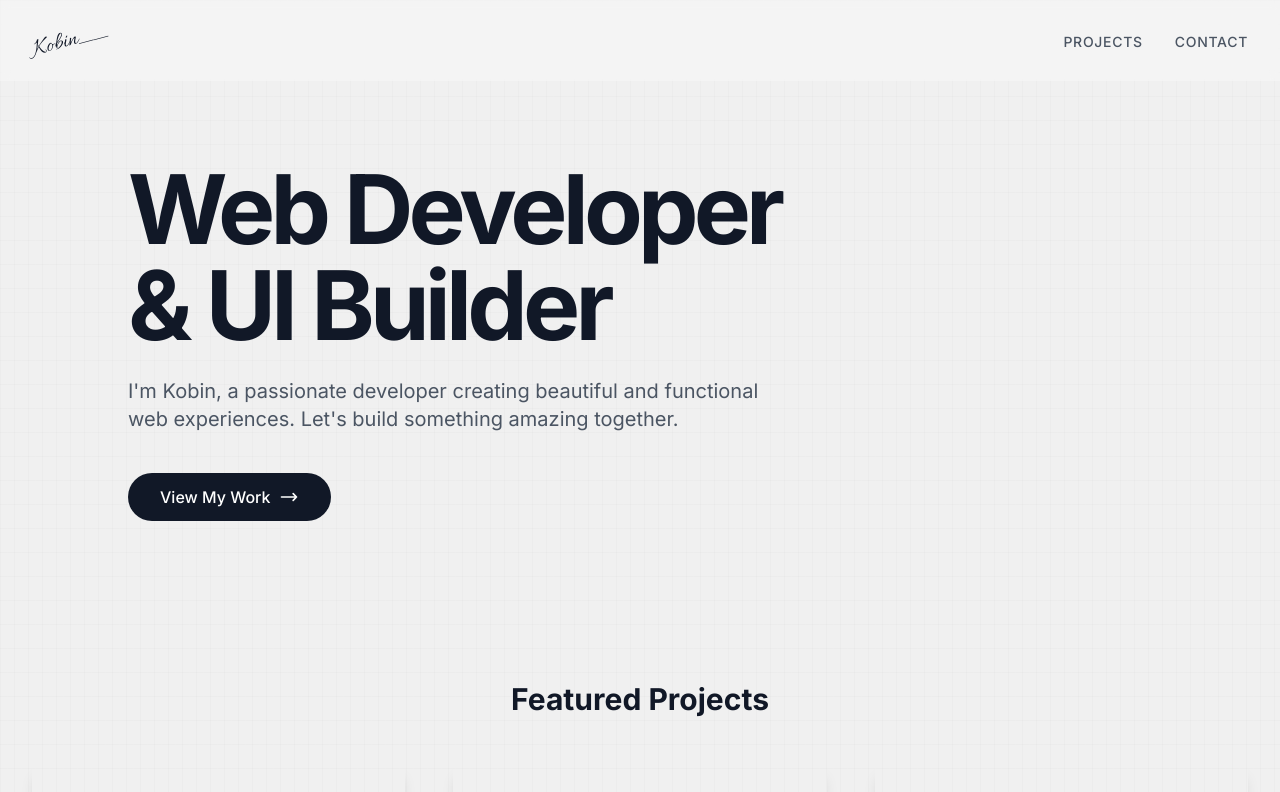
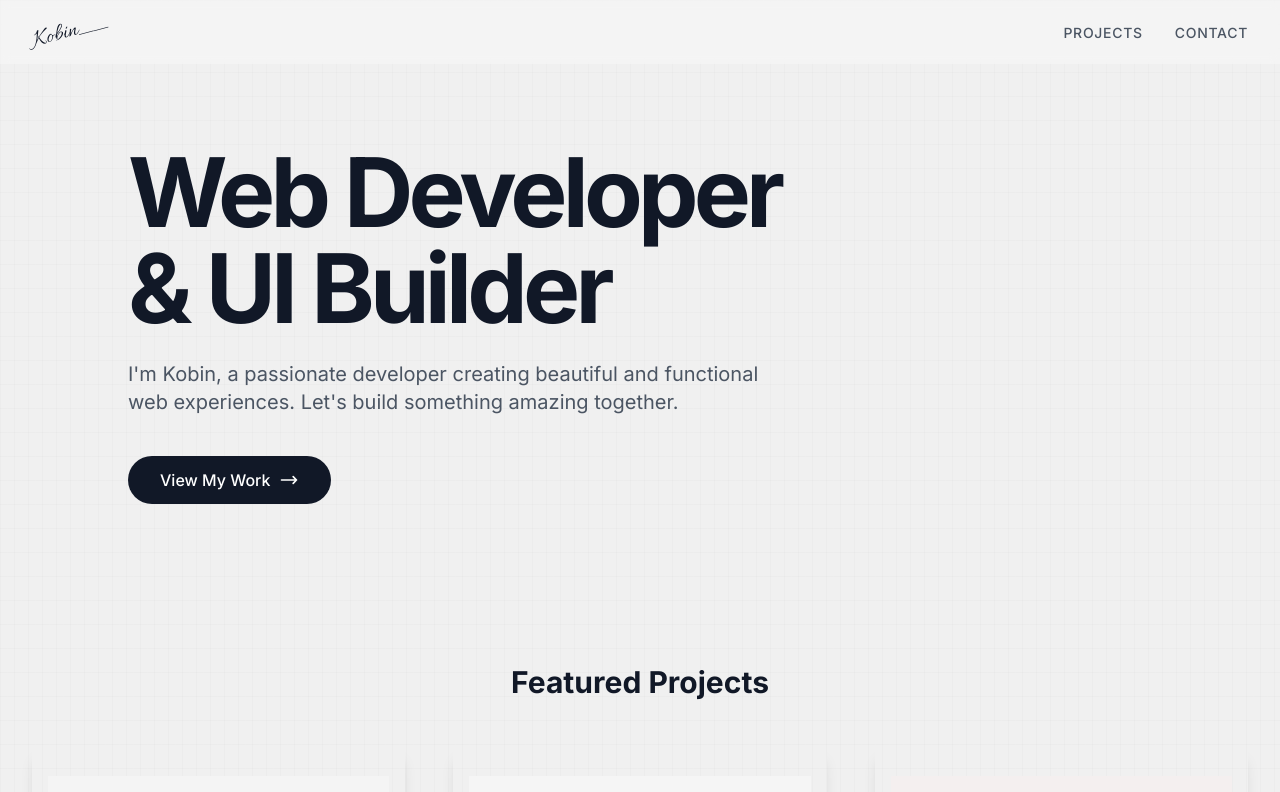
Before and after one commit to kobbin003/kobin-me, a Next.js app: page / in a window 1280 px wide. Shown: the top 792 px of the page. Built offline with nearby package versions, Linux system fonts and the light colour scheme.

Commit message:
y-padding reduced in the header

```diff
--- a/src/components/Header.tsx
+++ b/src/components/Header.tsx
@@ -7,13 +7,10 @@ export default function Header() {
 			initial={{ opacity: 0, y: -20 }}
 			animate={{ opacity: 1, y: 0 }}
 			transition={{ duration: 0.5 }}
-			className="py-6 px-4 sm:px-6 lg:px-8 backdrop-blur-sm bg-white/30 sticky top-0 z-10"
+			className="py-4 px-4 sm:px-6 lg:px-8 backdrop-blur-sm bg-white/30 sticky top-0 z-10"
 		>
 			<nav className="flex justify-between items-center max-w-7xl mx-auto">
-				<Link
-					href="/"
-					className="text-xl font-bold text-gray-900 hover:text-gray-700 transition-colors"
-				>
+				<Link href="/" className=" hover:text-gray-700 transition-colors">
 					<span
 						className=" inline-block text-2xl font-[allura] font-thin"
 						style={{ transform: "rotate(-15deg)" }}
```
